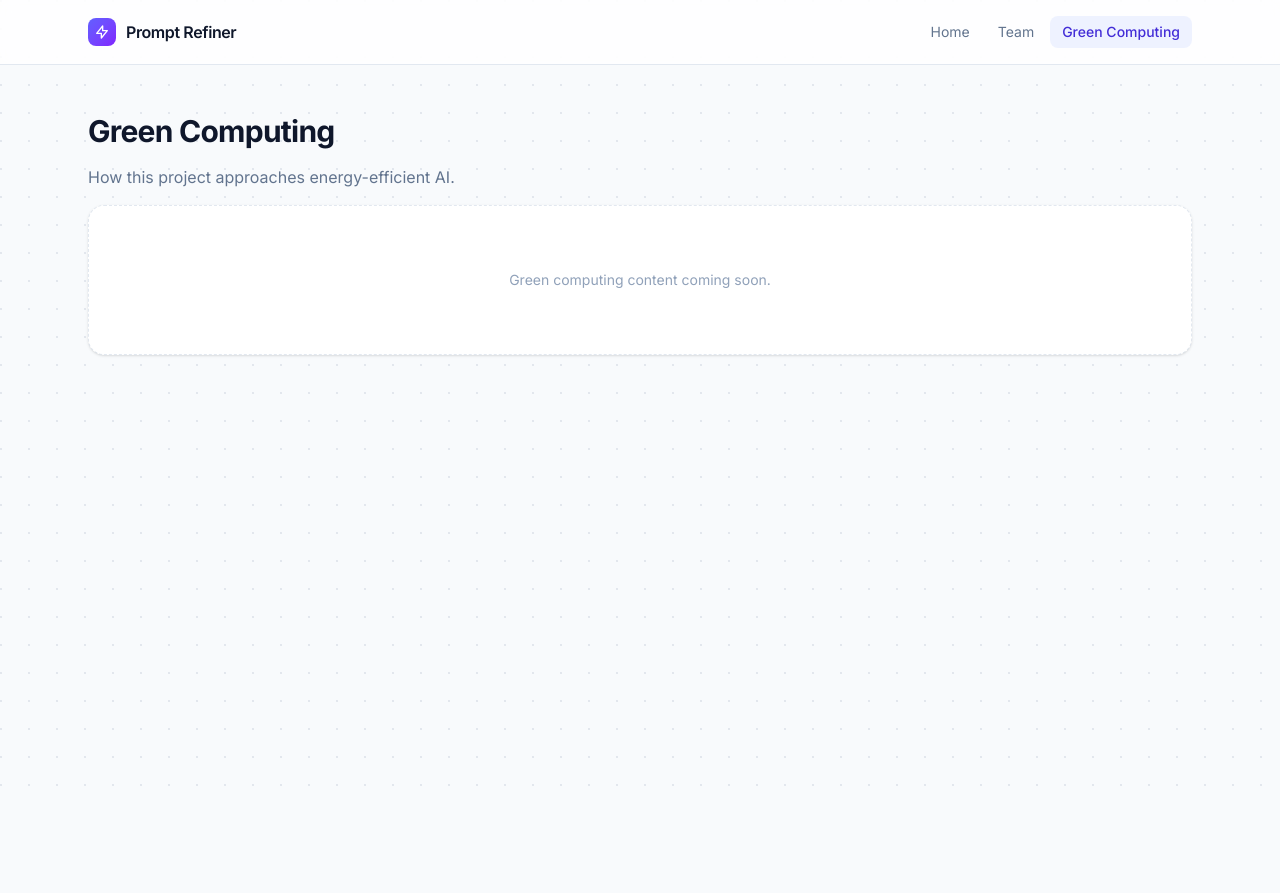
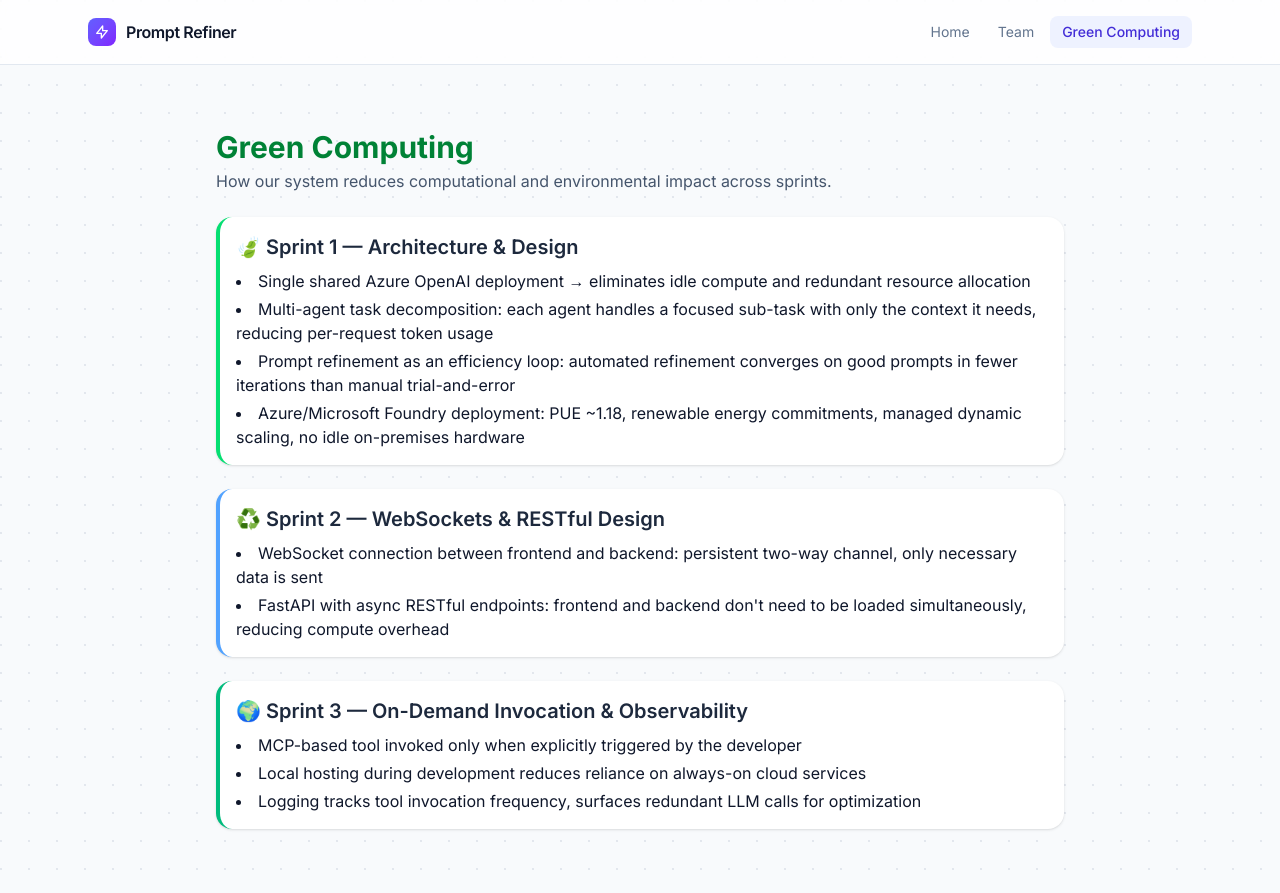
Before and after one commit to eurobin39/Microsoft_Sweng1_-Agentic_AI_Prompt_Refiner, a Next.js app in the folder frontend/: page /green-computing in a window 1280 px wide. Before the commit the page ends 800 px from the top, so only its background shows below. Built offline with nearby package versions, Linux system fonts and the light colour scheme.

Commit message:
Added code on PR

```diff
--- a/frontend/src/app/green-computing/page.tsx
+++ b/frontend/src/app/green-computing/page.tsx
@@ -1,15 +1,40 @@
-export default function GreenComputing() {
+export default function GreenComputingPage() {
   return (
-    <div className="space-y-4 pt-2">
-      <h1 className="text-3xl font-bold tracking-tight text-slate-900">
-        Green Computing
-      </h1>
-      <p className="text-slate-500">
-        How this project approaches energy-efficient AI.
-      </p>
-      <div className="rounded-2xl border border-dashed border-slate-200 bg-white px-8 py-16 text-center text-sm text-slate-400 shadow-sm">
-        Green computing content coming soon.
-      </div>
-    </div>
+    <main className="p-6 max-w-4xl mx-auto space-y-6">
+
+        <h1 className="text-3xl font-bold text-green-700 mb-1">
+          Green Computing
+        </h1>
+        <p className="text-slate-600 max-w-2xl">
+          How our system reduces computational and environmental impact across sprints.
+        </p>
+
+        <section className="rounded-2xl shadow-sm p-4 bg-white border-l-4 border-green-400 transition hover:shadow-md hover:-translate-y-1">
+            <h2 className="text-xl font-semibold mb-2 text-slate-800">🍃 Sprint 1 — Architecture & Design</h2>
+            <ul className="list-disc list-inside space-y-1">
+                <li>Single shared Azure OpenAI deployment → eliminates idle compute and redundant resource allocation</li>
+                <li>Multi-agent task decomposition: each agent handles a focused sub-task with only the context it needs, reducing per-request token usage</li>
+                <li>Prompt refinement as an efficiency loop: automated refinement converges on good prompts in fewer iterations than manual trial-and-error</li>
+                <li>Azure/Microsoft Foundry deployment: PUE ~1.18, renewable energy commitments, managed dynamic scaling, no idle on-premises hardware</li>
+            </ul>
+        </section>
+
+        <section className="rounded-2xl shadow-sm p-4 bg-white border-l-4 border-blue-400 transition hover:shadow-md hover:-translate-y-1">
+            <h2 className="text-xl font-semibold mb-2 text-slate-800">♻️ Sprint 2 — WebSockets & RESTful Design</h2>
+            <ul className="list-disc list-inside space-y-1">
+                <li>WebSocket connection between frontend and backend: persistent two-way channel, only necessary data is sent</li>
+                <li>FastAPI with async RESTful endpoints: frontend and backend don't need to be loaded simultaneously, reducing compute overhead</li>
+            </ul>
+        </section>
+
+        <section className="rounded-2xl shadow-sm p-4 bg-white border-l-4 border-emerald-500 transition hover:shadow-md hover:-translate-y-1">
+            <h2 className="text-xl font-semibold mb-2 text-slate-800">🌍 Sprint 3 — On-Demand Invocation & Observability</h2>
+            <ul className="list-disc list-inside space-y-1">
+                <li>MCP-based tool invoked only when explicitly triggered by the developer</li>
+                <li>Local hosting during development reduces reliance on always-on cloud services</li>
+                <li>Logging tracks tool invocation frequency, surfaces redundant LLM calls for optimization</li>
+            </ul>
+        </section>
+    </main>
   );
 }
```
